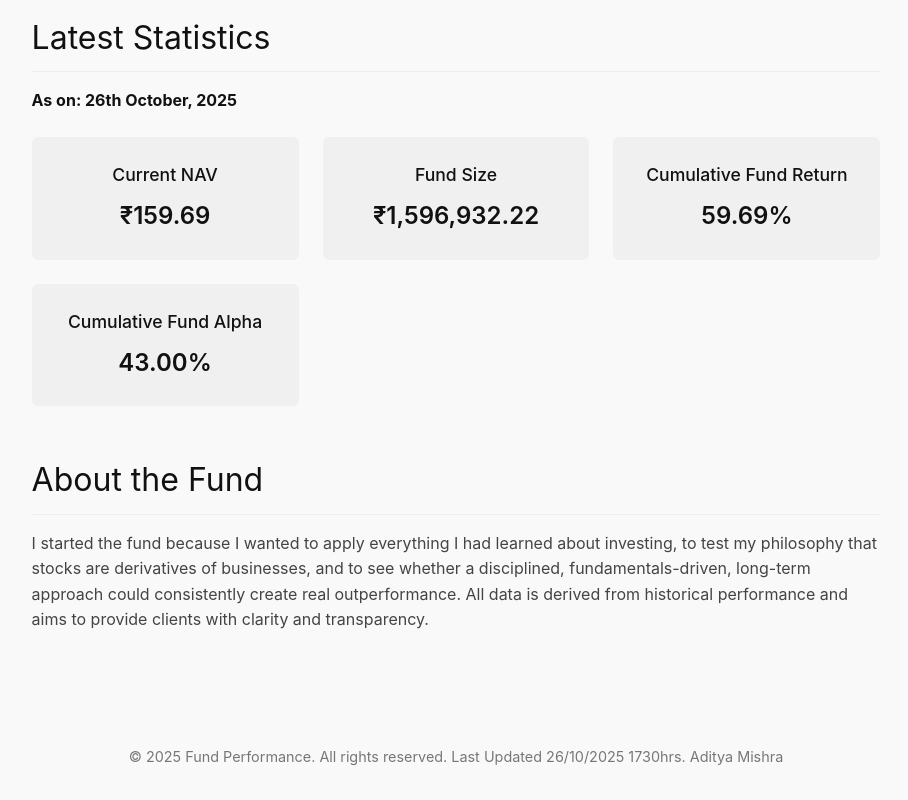
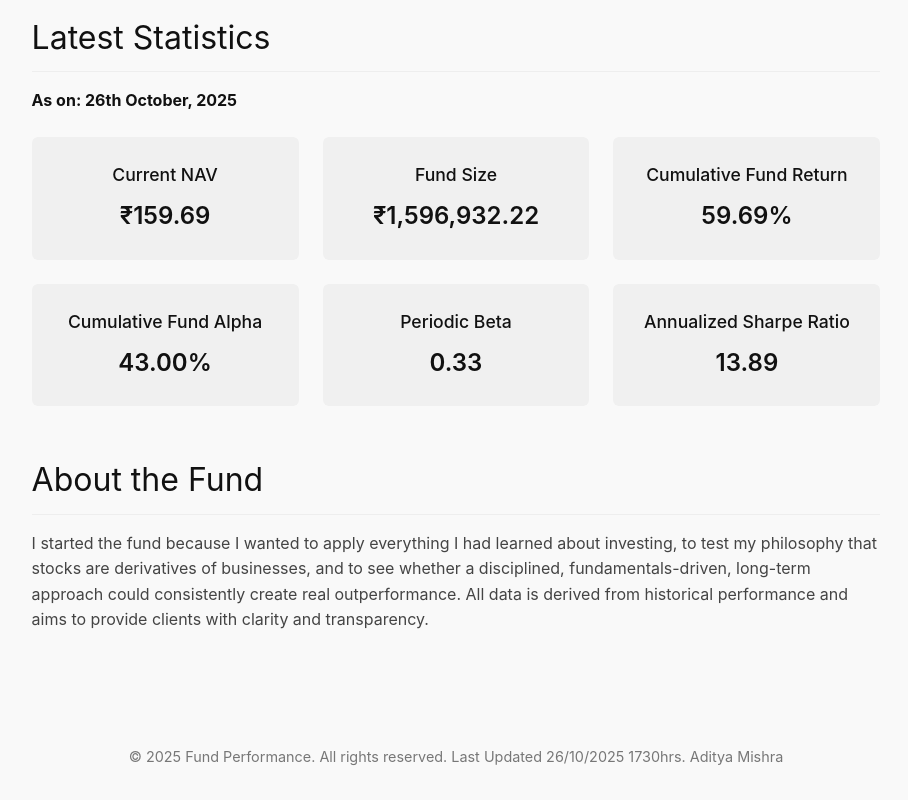
Before and after one commit to aam-007/Website-FundPerformance, a plain HTML site: page index.html in a window 1280 px wide. Shown: the part 1185-1985 px from the top of the page, without its empty margins (184-1092 px from the left). Drawn offline with Linux system fonts and the light colour scheme.

Commit message:
updated index.html

```diff
--- a/index.html
+++ b/index.html
@@ -392,6 +392,17 @@
                 <h3>Cumulative Fund Alpha</h3>
                 <p>43.00%</p>
             </div>
+
+            <div class="stat-card">
+                <h3>Periodic Beta</h3>
+                <p>0.33</p>
+            </div>
+
+            <div class="stat-card">
+                <h3>Annualized Sharpe Ratio</h3>
+                <p>13.89</p>
+            </div>
+
         </div>
     </section>
 
```
